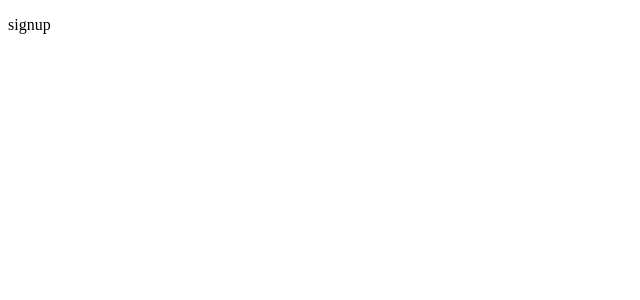
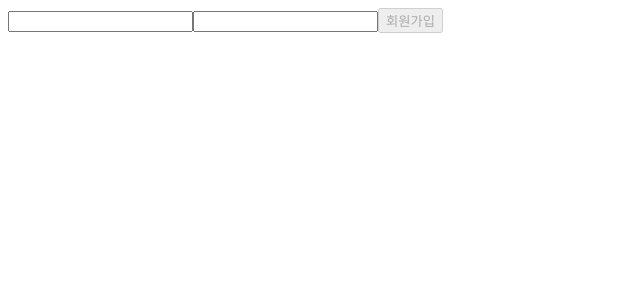
Before and after one commit to kutta97/wanted-pre-onboarding-frontend, a React (Create React App) app: page /signup in a window 1280 px wide. Shown: the top 300 px of the page, without its empty margins (0-640 px from the left). Built offline with nearby package versions, Linux system fonts and the light colour scheme.

Commit message:
feat: Signup 페이지 email, password form 추가 및 hook 연결

```diff
--- a/src/pages/singup/Signup.jsx
+++ b/src/pages/singup/Signup.jsx
@@ -1,9 +1,22 @@
 import React from 'react';
+import useSignup from './hooks/useSignup';
 
-const Signup = () => (
-  <div>
-    <p>signup</p>
-  </div>
-);
+const Signup = () => {
+  const { isFormValid, handleChange, handleSignup } = useSignup();
+
+  return (
+    <form onSubmit={handleSignup}>
+      <input name="email" data-testid="email-input" onChange={handleChange} />
+      <input
+        name="password"
+        data-testid="password-input"
+        onChange={handleChange}
+      />
+      <button data-testid="signup-button" type="submit" disabled={!isFormValid}>
+        회원가입
+      </button>
+    </form>
+  );
+};
 
 export default Signup;
```
